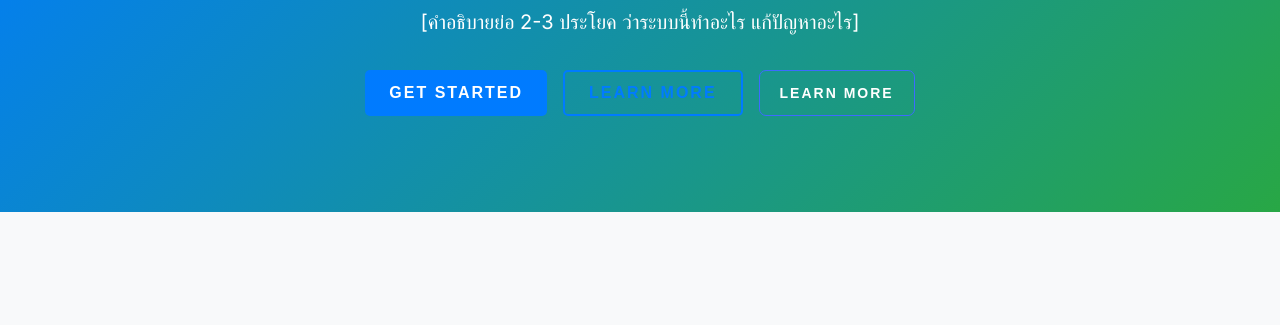
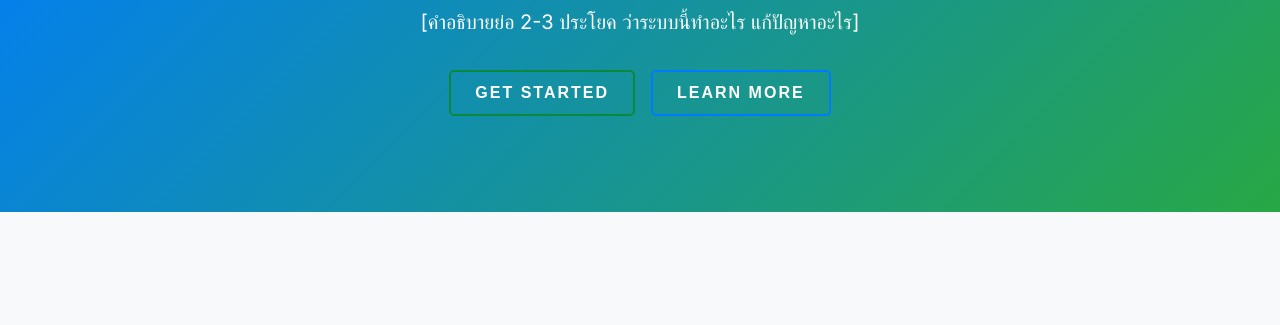
Before and after one commit to cpecodebattle/cpecodebattle.github.io, a plain HTML site: page index.html in a window 1280 px wide. Shown: the part 253-578 px from the top of the page. Drawn offline with Linux system fonts and the light colour scheme.

Commit message:
adjust CSS

```diff
--- a/css/style.css
+++ b/css/style.css
@@ -62,19 +62,20 @@ body {
 }
 
 .btn-primary {
-    background-color: var(--primary-color);
+    background-color: transparent;
     color: white;
+    border: 2px solid #0b883b;
 }
 
 .btn-primary:hover {
-    background-color: #0056b3;
+    background-color: #0b883b;
     transform: translateY(-2px);
     box-shadow: 0 4px 8px rgba(0, 0, 0, 0.2);
 }
 
 .btn-secondary {
     background-color: transparent;
-    color: var(--primary-color);
+    color: white;
     border: 2px solid var(--primary-color);
 }
 
--- a/index.html
+++ b/index.html
@@ -10,6 +10,7 @@
 
     <!-- CSS -->
     <link rel="stylesheet" href="css/style.css">
+
 
     <!-- Google Fonts (ถ้าใช้) -->
     <link rel="preconnect" href="https://fonts.googleapis.com">
@@ -54,8 +55,7 @@
                 <div class="hero-cta">
                     <button class="btn btn-primary">Get Started</button>
                     <button class="btn btn-secondary">Learn More</button>
-                    <!-- From Uiverse.io by mrhyddenn -->
-                    <button>Learn More</button>
+
                 </div>
             </div>
         </section>
```
